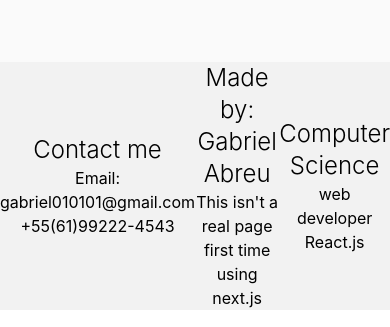
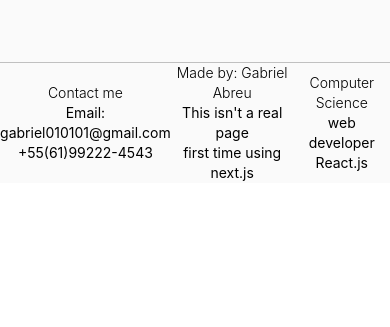
Before and after one commit to gabeabreu/hox, a Next.js app: page / in a window 390 px wide. Shown: the part 2062-2389 px from the top of the page. After the commit the page ends 2265 px from the top, so only its background shows below. Built offline with nearby package versions, Linux system fonts and the light colour scheme.

Commit message:
responsive footer

```diff
--- a/components/Footer.js
+++ b/components/Footer.js
@@ -1,20 +1,22 @@
 export default function Footer() {
   return (
-    <div className="bg-[#f2f2f2] mb-5 w-full items-center text-center flex justify-around">
+    <div className="mb-5 border-t border-[#c0c0c0] w-full items-center text-center flex justify-around">
       <div>
-        <h2 className="text-2xl font-light">Contact me</h2>
-        <p>Email: gabriel010101@gmail.com</p>
-        <p>+55(61)99222-4543</p>
+        <h2 className="text-sm md:text-xl font-light">Contact me</h2>
+        <p className="text-sm md:text-sm">Email: gabriel010101@gmail.com</p>
+        <p className="text-sm md:text-sm">+55(61)99222-4543</p>
       </div>
       <div>
-        <h2 className="text-2xl font-light">Made by: Gabriel Abreu</h2>
-        <p>This isn&apos;t a real page</p>
-        <p>first time using next.js</p>
+        <h2 className="text-sm md:text-xl font-light">
+          Made by: Gabriel Abreu
+        </h2>
+        <p className="text-sm md:text-sm">This isn&apos;t a real page</p>
+        <p className="text-sm md:text-sm">first time using next.js</p>
       </div>
       <div>
-        <h2 className="text-2xl font-light">Computer Science</h2>
-        <p>web developer</p>
-        <p>React.js</p>
+        <h2 className="text-sm md:text-xl font-light">Computer Science</h2>
+        <p className="text-sm md:text-sm">web developer</p>
+        <p className="text-sm md:text-sm">React.js</p>
       </div>
     </div>
   );
```
